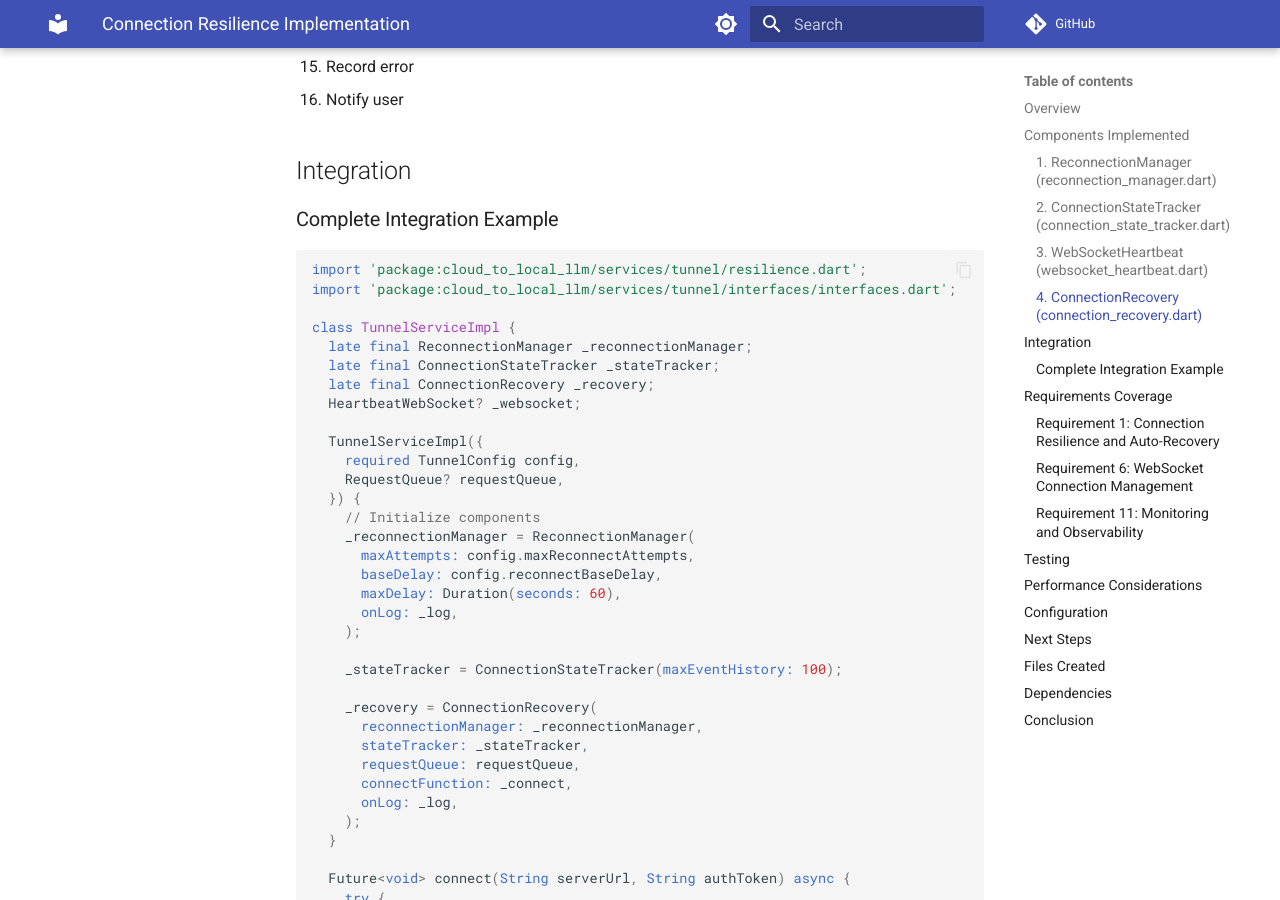
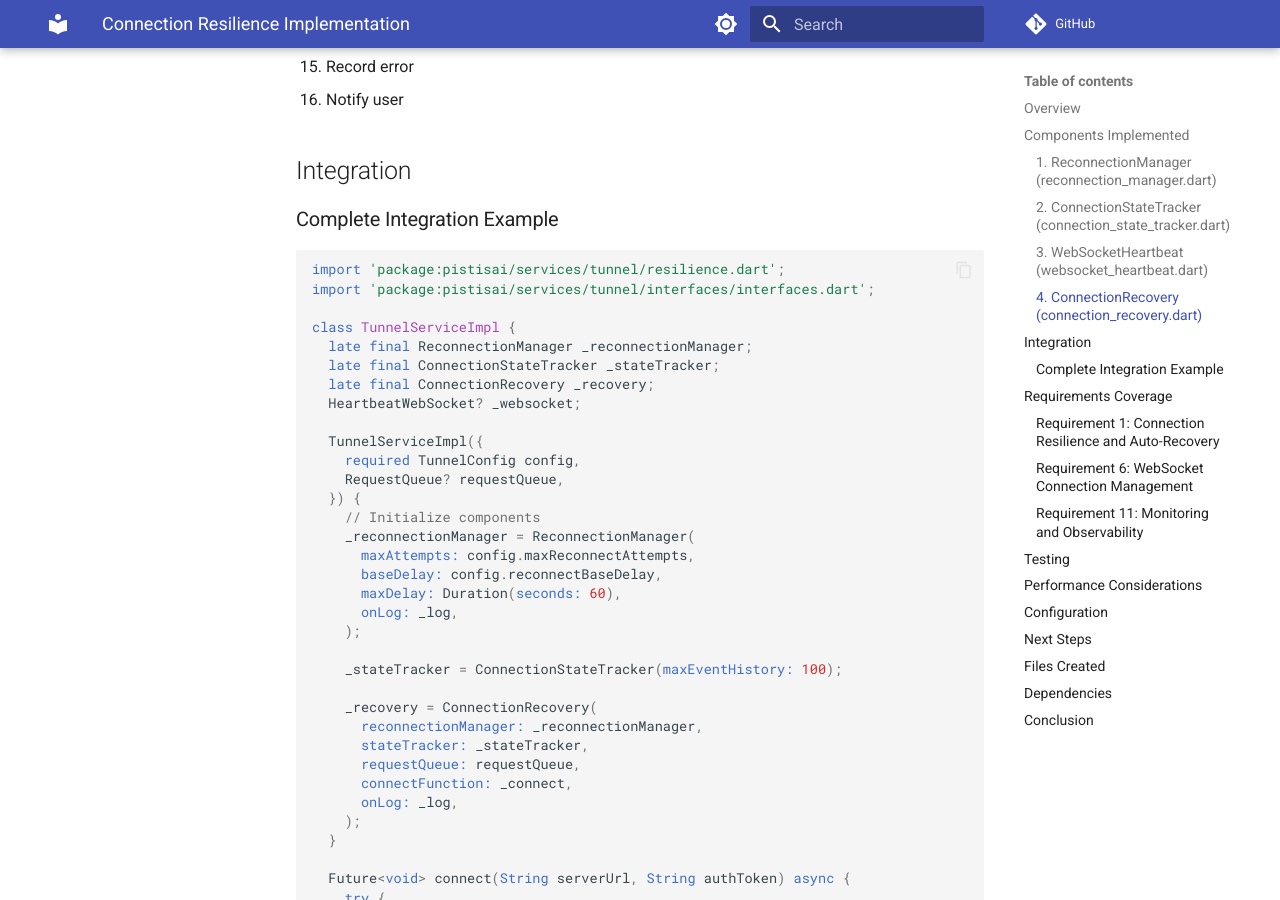
Before and after one commit to pistisAI/pistisai-app, an MkDocs documentation site: the page built from docs/architecture/tunnel/RESILIENCE_IMPLEMENTATION.md, in a window 1280 px wide and 900 px high, scrolled down 5516 px. Built offline with MkDocs 1.6.1 and Material for MkDocs 9.7.7, drawn with Linux system fonts in a browser that asks for light colours; comment, search, counter and statistics services are not loaded.

Commit message:
docs(brand): finish CloudToLocalLLM→PistisAI text rename (#650)
Replace stale package imports in architecture docs and clear the old
windowTitle metadata from the home screenshot. Leave AGENTS.md notes for
live Postgres/Auth0/volume identifiers that need a separate migration.

Co-authored-by: Cursor <cursoragent@cursor.com>

````diff
--- a/docs/architecture/tunnel/RESILIENCE_IMPLEMENTATION.md
+++ b/docs/architecture/tunnel/RESILIENCE_IMPLEMENTATION.md
@@ -239,8 +239,8 @@ print('Queued requests: ${stats['queuedRequests']}');
 ### Complete Integration Example
 
 ```dart
-import 'package:cloud_to_local_llm/services/tunnel/resilience.dart';
-import 'package:cloud_to_local_llm/services/tunnel/interfaces/interfaces.dart';
+import 'package:pistisai/services/tunnel/resilience.dart';
+import 'package:pistisai/services/tunnel/interfaces/interfaces.dart';
 
 class TunnelServiceImpl {
   late final ReconnectionManager _reconnectionManager;
````
Also changed, not shown: docs/architecture/frontend/RESPONSIVE_ACCESSIBILITY_GUIDE.md (+2 -2 lines), assets/screenshots/app_home.png.
